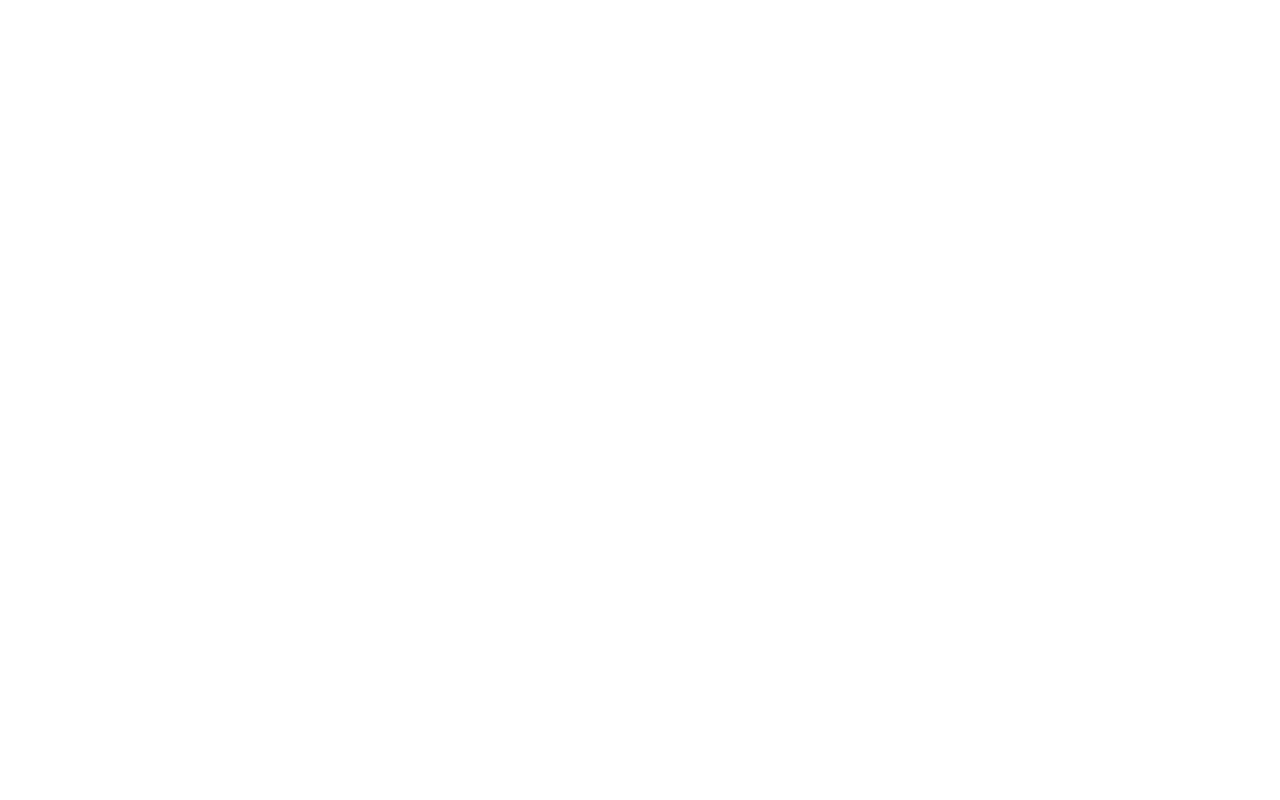
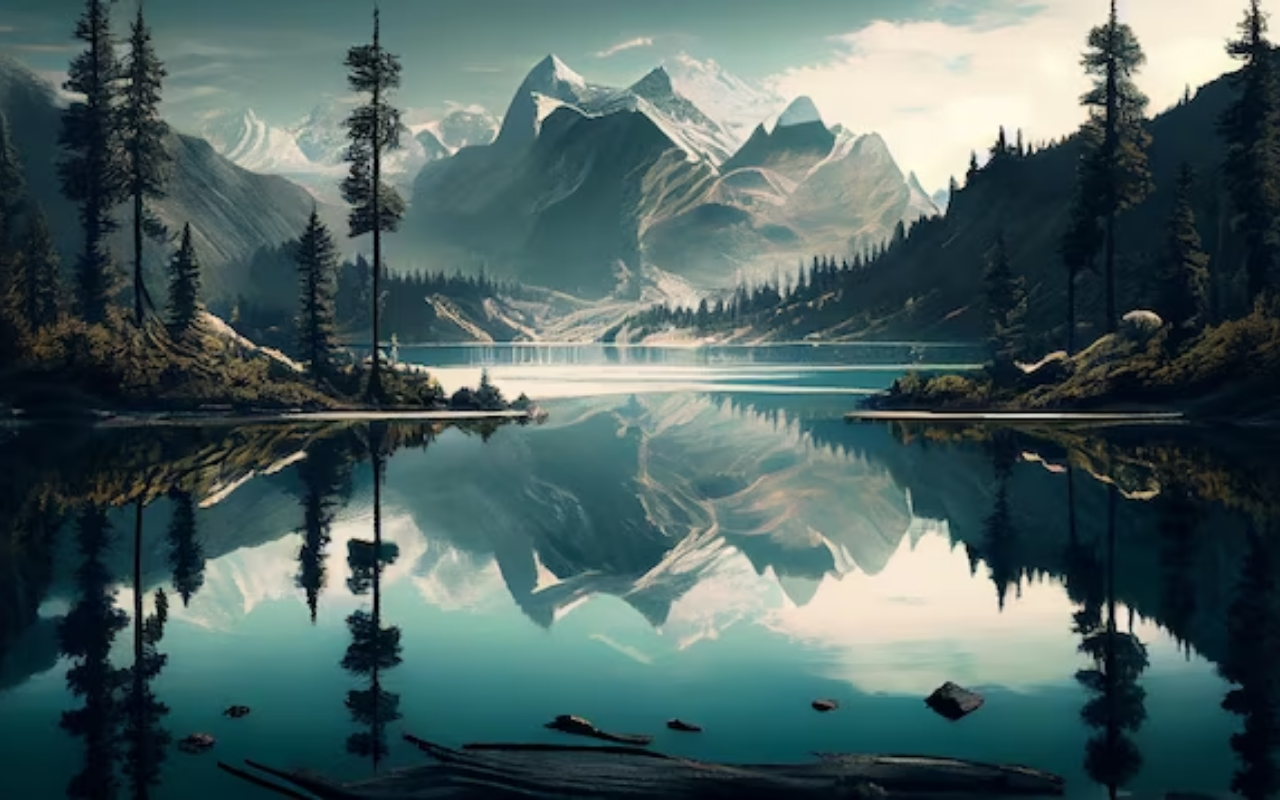
Before and after one commit to HazemSabry/transparent-login-form, a plain HTML site: page index.html in a window 1280 px wide. Drawn offline with Linux system fonts and the light colour scheme.

Commit message:
background-image

```diff
--- a/index.html
+++ b/index.html
@@ -6,5 +6,7 @@
     <title>Document</title>
     <link rel="stylesheet" href="styles.css" />
   </head>
-  <body></body>
+  <body>
+    <div class="background-image"></div>
+  </body>
 </html>
--- a/styles.css
+++ b/styles.css
@@ -0,0 +1,16 @@
+* {
+  margin: 0;
+  box-sizing: border-box;
+}
+
+body {
+}
+
+.background-image {
+  background-image: url(./images/painting-mountain-lake-with-mountain-background_188544-9126.avif);
+  height: 100vh;
+  width: 100vw;
+  background-position: center;
+  background-size: cover;
+  background-repeat: no-repeat;
+}
```
